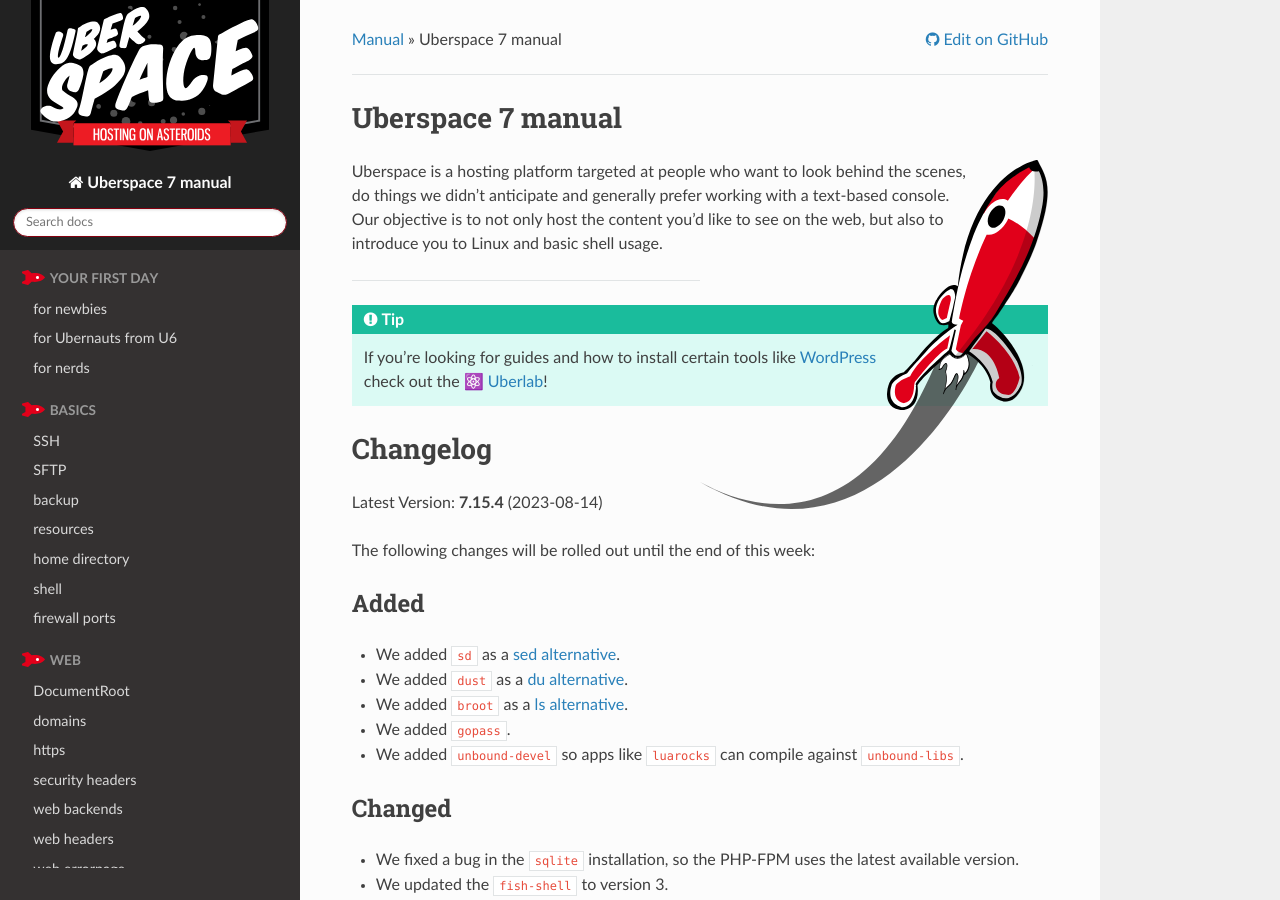
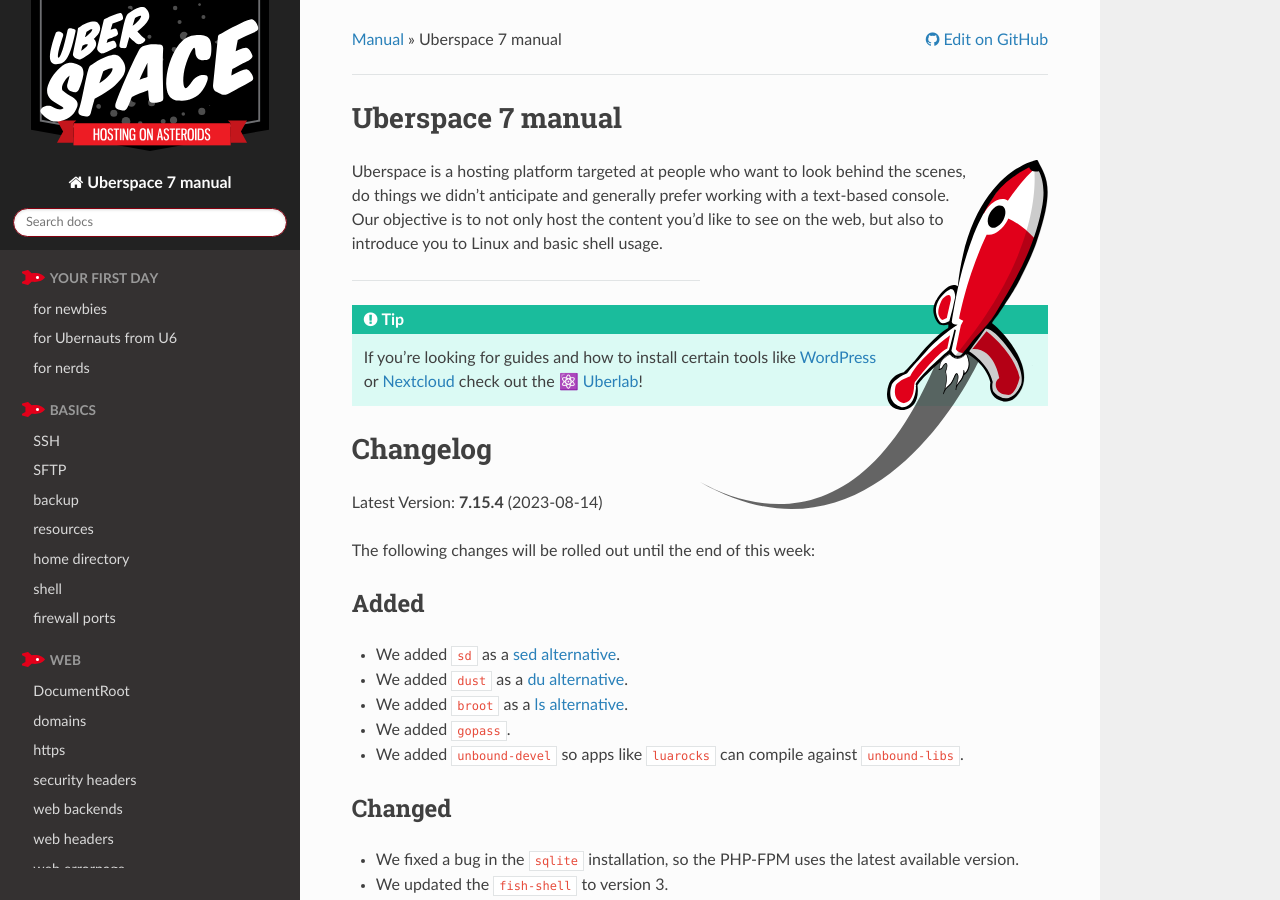
Before and after one commit to Uberspace/manual, a Sphinx documentation site: the page built from source/index.rst, in a window 1280 px wide and 900 px high. Built offline with Sphinx 7.4.7 and the Read the Docs theme 2.0.0, drawn with Linux system fonts in a browser that asks for light colours.

Commit message:
add nextcloud guide link to index page #468

```diff
--- a/source/index.rst
+++ b/source/index.rst
@@ -9,7 +9,7 @@
 ----
 
 .. rst-class:: noclear
-.. tip:: If you're looking for guides and how to install certain tools like `WordPress <https://lab.uberspace.de/en/guide_wordpress.html>`_ check out the `⚛️ Uberlab <https://lab.uberspace.de/en/>`_!
+.. tip:: If you're looking for guides and how to install certain tools like `WordPress <https://lab.uberspace.de/en/guide_wordpress>`_ or `Nextcloud <https://lab.uberspace.de/en/guide_nextcloud>`_  check out the `⚛️ Uberlab <https://lab.uberspace.de/en/>`_!
 
 #########
 Changelog
```
